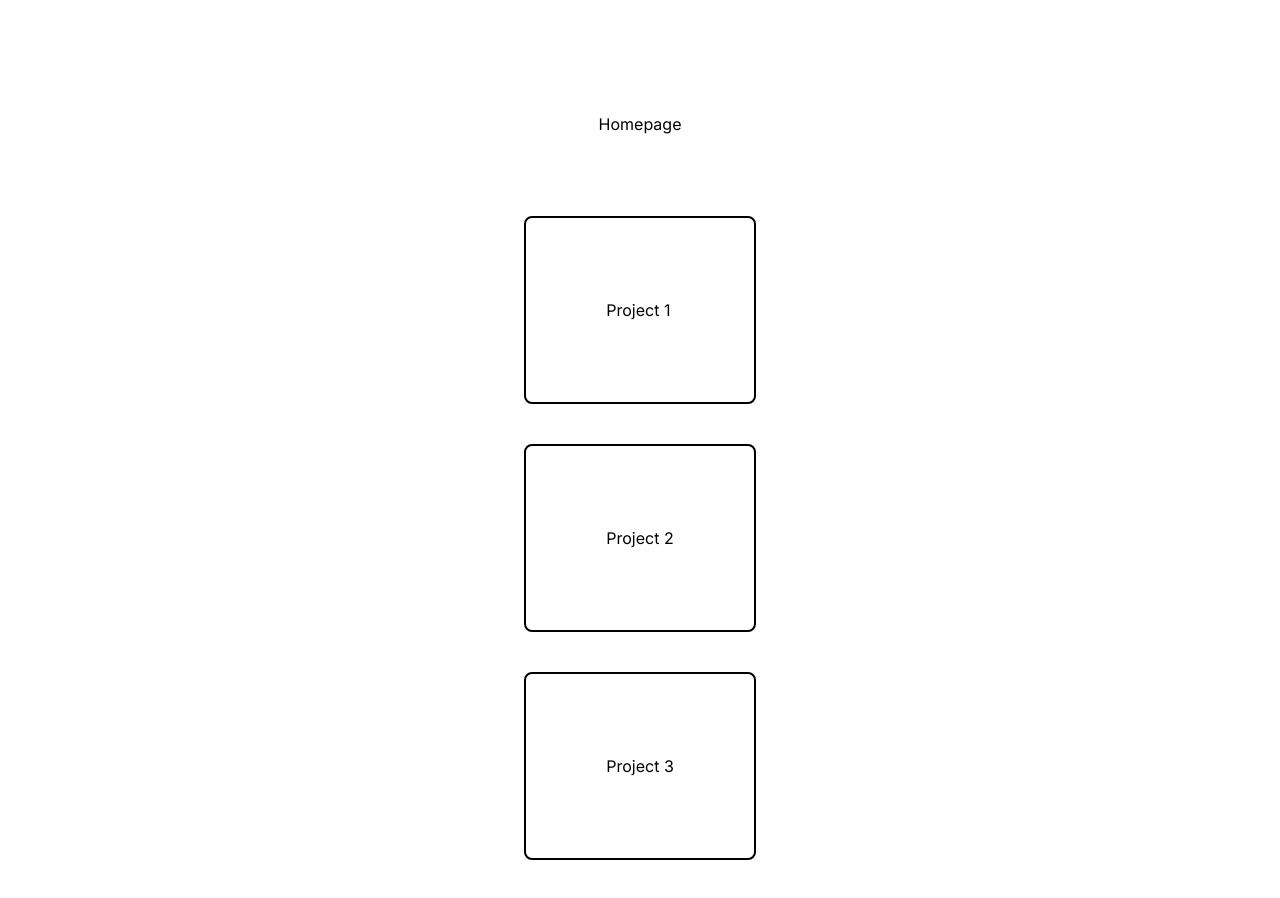
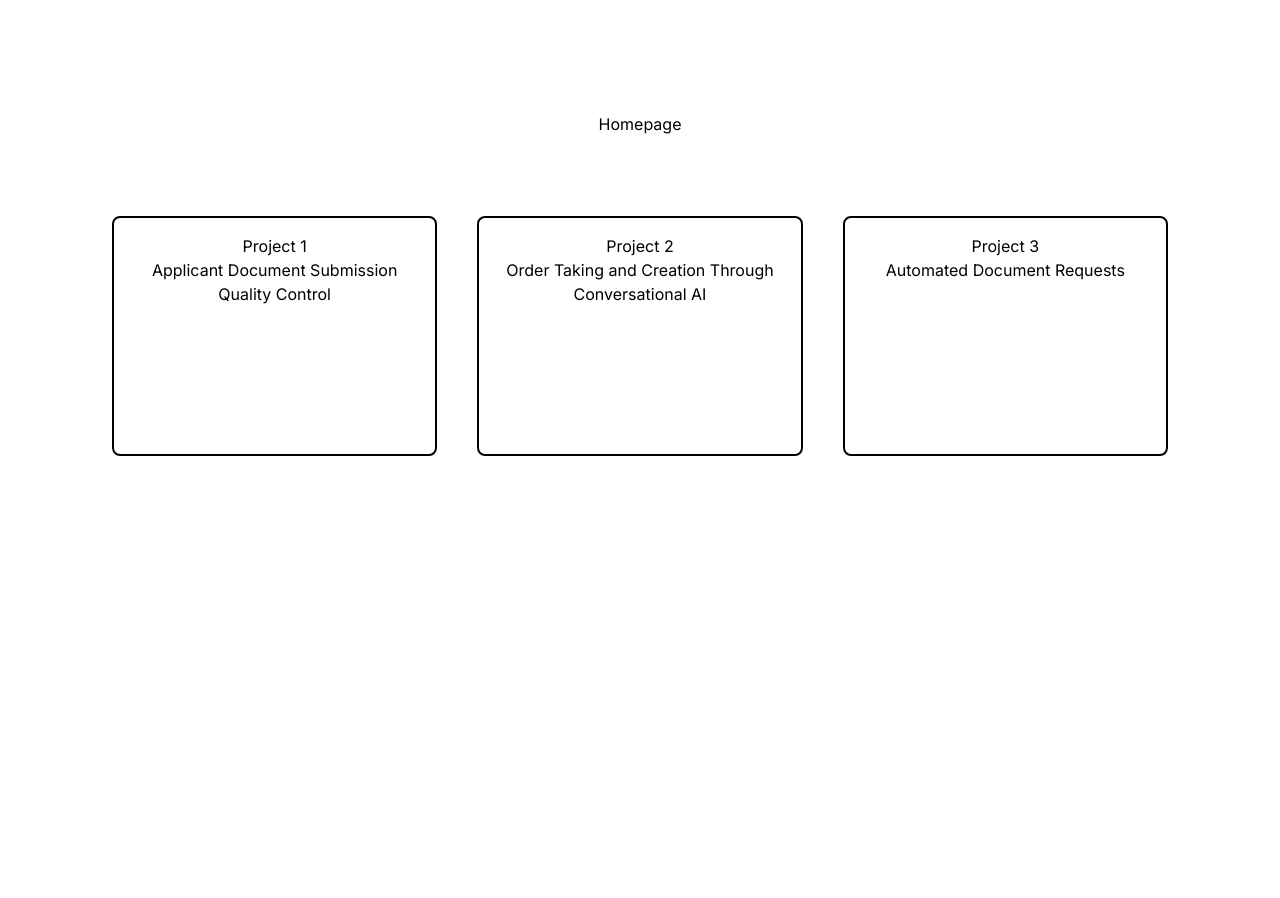
Before and after one commit to Gavinpiy/matrix, a Next.js app: page / in a window 1280 px wide. Shown: the top 898 px of the page. After the commit the page ends 800 px from the top, so only its background shows below. Built offline with nearby package versions, Linux system fonts and the light colour scheme.

Commit message:
homepage cards

```diff
--- a/src/app/1/page.js
+++ b/src/app/1/page.js
@@ -6,8 +6,8 @@ export default function Page() {
     <main className="p-12 sm:p-18 md:p-18 lg:p-28 flex flex-col justify-center pt-18 items-center h-full sm:gap-10 md:gap-12 lg:gap-20 pb-20">
       <h1>Project 1</h1>
       <Link href="/" title="Homepage">
-          Home
-        </Link>
+        Home
+      </Link>
     </main>
   );
 }
--- a/src/app/page.js
+++ b/src/app/page.js
@@ -3,24 +3,27 @@ import Image from "next/image";
 
 export default function Home() {
   return (
-    <main className="p-12 sm:p-18 md:p-18 lg:p-28 flex flex-col justify-center pt-18 items-center h-full sm:gap-10 md:gap-12 lg:gap-20 pb-20">
+    <main className="p-12 sm:p-18 md:p-18 lg:p-28 flex flex-col justify-center pt-18 items-center h-full sm:gap-10 md:gap-12 lg:gap-20 pt-20">
       <h1>Homepage</h1>
-      <div className="flex gap-10 flex-col">
-        <div className="border-black border-solid border-2 p-20 rounded-lg">
+      <div className="flex gap-10">
+        <div className="border-black border-solid border-2 p-4 rounded-lg min-h-60 min-w-40 flex-1 text-center ">
           <Link href="/1" title="Project 1">
             Project 1
           </Link>
+          <p>Applicant Document Submission Quality Control</p>
         </div>
 
-        <div className="border-black border-solid border-2 p-20 rounded-lg">
+        <div className="border-black border-solid border-2 p-4 rounded-lg min-h-60 min-w-40 flex-1 text-center ">
           <Link href="/1" title="Project 1">
             Project 2
           </Link>
+          <p>Order Taking and Creation Through Conversational AI</p>
         </div>
-        <div className="border-black border-solid border-2 p-20 rounded-lg">
+        <div className="border-black border-solid border-2 p-4 rounded-lg min-h-60  flex-1 text-center ">
           <Link href="/1" title="Project 1">
             Project 3
           </Link>
+          <p>Automated Document Requests</p>
         </div>
       </div>
     </main>
```
Also changed, not shown: .eslintrc.json.
